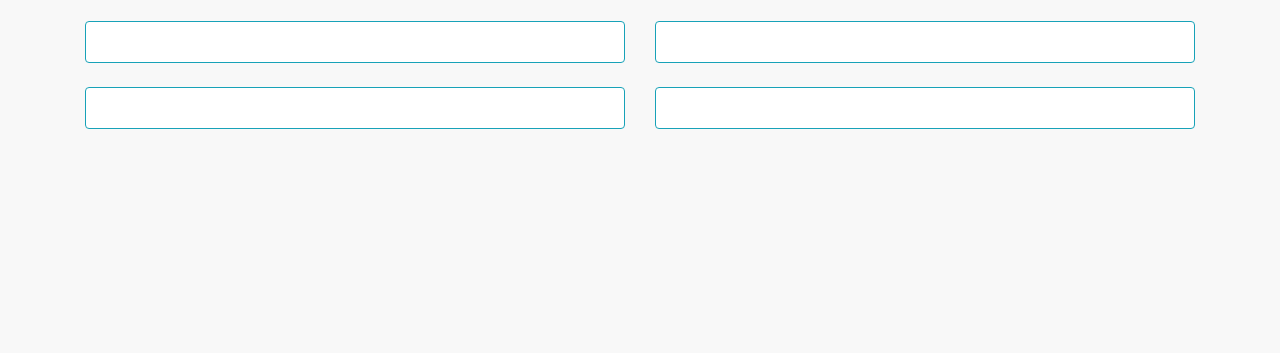
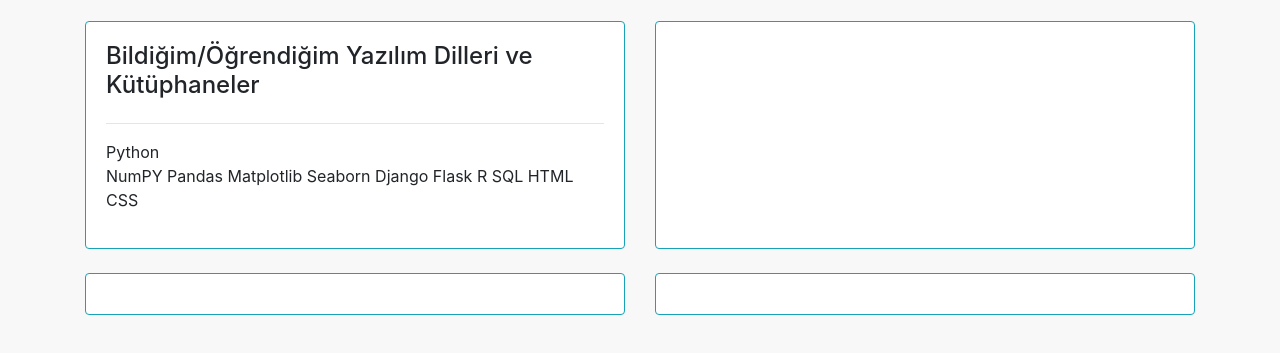
Before and after one commit to eren-darici/eren-darici.github.io, a plain HTML site: page index.html in a window 1280 px wide. Shown: the part 423-776 px from the top of the page. Drawn offline with nearby package versions, Linux system fonts and the light colour scheme.

Commit message:
Update index.html

```diff
--- a/index.html
+++ b/index.html
@@ -44,7 +44,26 @@
 
         <div class="row">
             <div class = "col-md-6">
-                <div class="card card-body h-100 border-info"></div>
+                <div class="card card-body h-100 border-info">
+                    <h4>Bildiğim/Öğrendiğim Yazılım Dilleri ve Kütüphaneler</h4>
+                    <hr>
+                    <ul>
+                        <li>Python
+                            <ul>
+                                <li>NumPY</li>
+                                <li>Pandas</li>
+                                <li>Matplotlib</li>
+                                <li>Seaborn</li>
+                                <li>Django</li>
+                                <li>Flask</li>
+                            </ul>
+                        </li>
+                        <li>R</li>
+                        <li>SQL</li>
+                        <li>HTML</li>
+                        <li>CSS</li>
+                    </ul>
+                </div>
             </div>
             <div class = "col-md-6">
                 <div class="card card-body h-100 border-info"></div>
```
